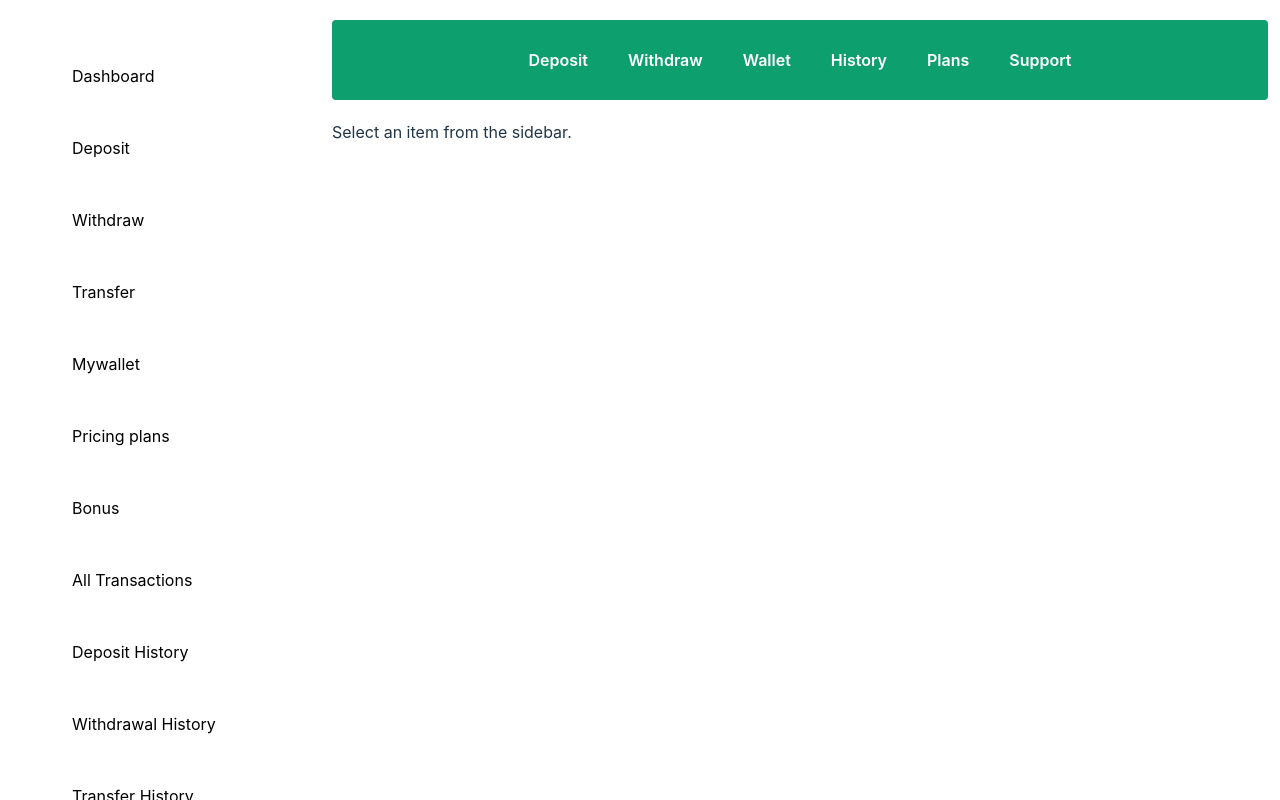
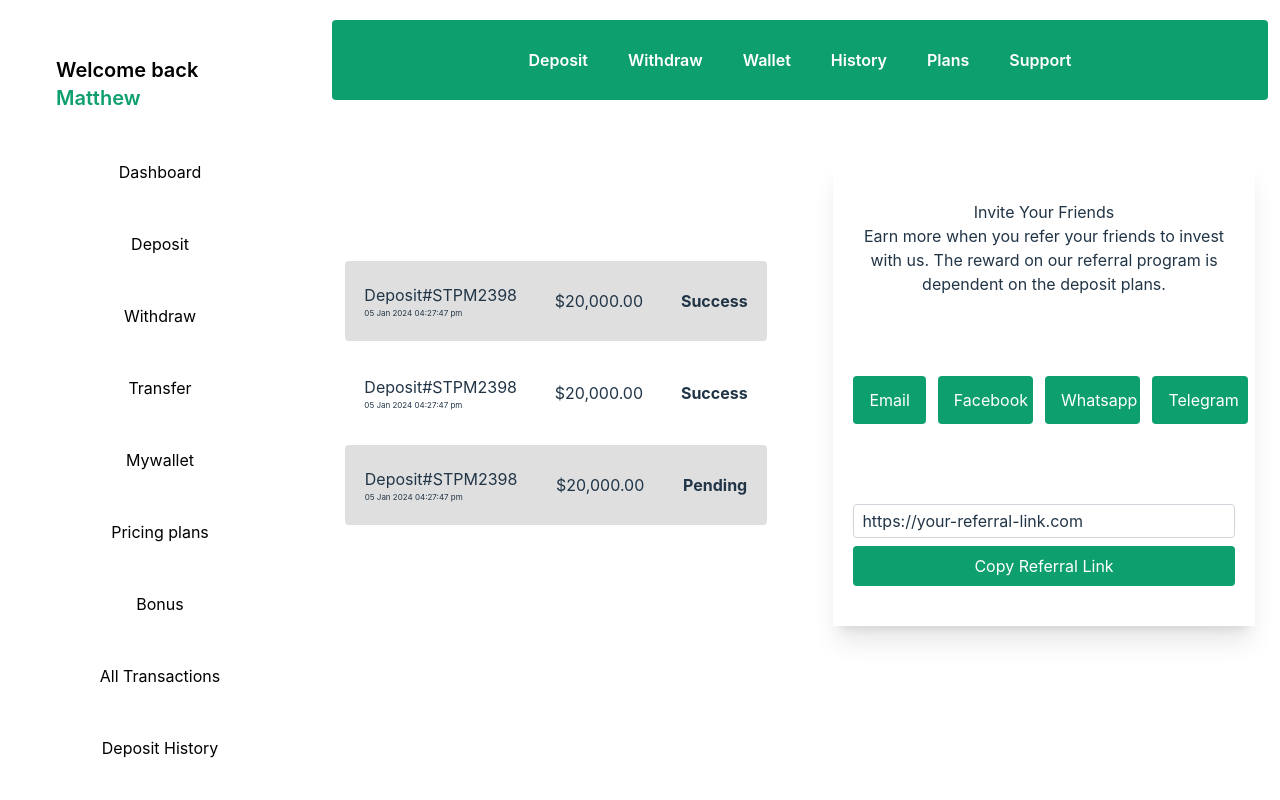
Before and after one commit to MatthewNweke/esports, a React (Vite) app: page /dashboard in a window 1280 px wide. Built offline with nearby package versions, Linux system fonts and the light colour scheme; what tw-elements would draw is missing.

Commit message:
dashboard

```diff
--- /dev/null
+++ b/src/dashboard/Contact.jsx
@@ -0,0 +1,38 @@
+const Contact = () => {
+  return (
+    <div>
+      <div className="min-h-[500px] shadow-xl py-10 w-[90%] mx-auto my-0 p-5">
+        <p className="p-5 border-[#00000020] border mb-5 text-xl">Contact Support</p>
+        <p className="text-green-300 text-xl font-semibold mb-5">Write Us a Message...</p>
+        <form action="" className="flex flex-col gap-10">
+          <div className="flex flex-col gap-3">
+            <label htmlFor="" className="font-semibold">Full Name</label>
+            <input type="text" className="w-[100%] rounded p-3" placeholder="Enter Name *" />
+          </div>
+          <div className="flex flex-col gap-3">
+            <label htmlFor="" className="font-semibold">Email Address</label>
+            <input type="email" className="w-[100%] rounded p-3" placeholder="Enter Email *"/>
+          </div>
+          <div className="flex flex-col gap-3">
+            <label htmlFor="" className="font-semibold">Subject</label>
+            <input type="text" className="w-[100%] rounded p-3" placeholder="Enter Subject *" />
+          </div>
+          <div className="flex flex-col gap-3">
+            <label htmlFor="" className="font-semibold">Message</label>
+            <textarea
+              name=""
+              id=""
+              cols="30"
+              rows="10"
+              className="w-[100%]"
+              placeholder="Message *"
+            ></textarea>
+          </div>
+          <input type="submit"  className=" w-[100%] rounded p-3 bg-green-500 text-white cursor-pointer" value={"Send a Message"} />
+        </form>
+      </div>
+    </div>
+  );
+};
+
+export default Contact;
--- a/src/dashboard/Deposits.jsx
+++ b/src/dashboard/Deposits.jsx
@@ -5,6 +5,7 @@ import PricingPlan from '../components/PricingPlan';
 const Deposits = () => {
   return (
     <div className=" ">
+
       <div className="text-white bg-gradient-to-br rounded h-[8rem] my-0 mx-auto ">
         <p className="px-3 py-5 font-semibold text-[1.2rem] text-black shadow-xl text-center max-xl:py-10">
           Deposit
--- /dev/null
+++ b/src/dashboard/FirstPage.jsx
@@ -0,0 +1,95 @@
+import MyReferral from './MyReferral';
+import { useState } from 'react';
+
+const FirstPage = () => {
+
+        const [referralLink, setReferralLink] = useState('https://your-referral-link.com');
+        const [copied, setCopied] = useState(false);
+
+        const handleCopyLink = () => {
+          navigator.clipboard.writeText(referralLink)
+            .then(() => {
+              setCopied(true);
+              console.log('Referral link copied to clipboard');
+            })
+            .catch((error) => {
+              console.error('Error copying referral link: ', error);
+            });
+        };
+
+  return (
+    <div className="flex justify-around items-center py-10 gap-10 max-xl:flex-col">
+      <div className="w-[45%] max-xl:w-[100%]">
+        <div className="bg-[#00000020] my-3 rounded h-[5rem] py-8 flex justify-around items-center cursor-pointer hover:bg-[#00000010]  ">
+          <div>
+            <p>Deposit#STPM2398</p>{' '}
+            <p className="text-[0.5rem]">05 Jan 2024 04:27:47 pm</p>
+          </div>
+          <p>$20,000.00</p>
+          <p className=" font-bold">Success</p>
+        </div>
+        <div className="rounded h-[5rem] py-8 flex justify-around items-center cursor-pointer hover:bg-[#00000020]  ">
+          <div>
+            <p>Deposit#STPM2398</p>{' '}
+            <p className="text-[0.5rem]">05 Jan 2024 04:27:47 pm</p>
+          </div>
+          <p>$20,000.00</p>
+          <p className=" font-bold">Success</p>
+        </div>
+        <div className="bg-[#00000020] my-3 rounded h-[5rem] py-8 flex justify-around items-center cursor-pointer hover:bg-[#00000010]  ">
+          <div>
+            <p>Deposit#STPM2398</p>{' '}
+            <p className="text-[0.5rem]">05 Jan 2024 04:27:47 pm</p>
+          </div>
+          <p>$20,000.00</p>
+          <p className=" font-bold">Pending</p>
+        </div>
+      </div>
+      <div className="w-[45%] max-xl:w-[100%]">
+        <div className="shadow-xl py-10 px-5">
+          <div className="text-center">
+            <h3>Invite Your Friends</h3>
+            <p>
+              Earn more when you refer your friends to invest with us. The
+              reward on our referral program is dependent on the deposit plans.
+            </p>
+          </div>
+
+          <div className="flex justify-around items-center gap-3 my-20 max-xl:flex-col ">
+            <button className="py-3 px-4 w-[25%] bg-green-500 text-white rounded max-xl:w-[100%]">
+              Email
+            </button>
+            <button className="py-3 px-4 w-[25%] bg-green-500 text-white rounded max-xl:w-[100%]">
+              Facebook
+            </button>
+            <button className="py-3 px-4 w-[25%] bg-green-500 text-white rounded max-xl:w-[100%]">
+              Whatsapp
+            </button>
+            <button className="py-3 px-4 w-[25%] bg-green-500 text-white rounded max-xl:w-[100%]">
+              Telegram
+            </button>
+          </div>
+
+          <div className="mt-4 text-center">
+            <input
+              type="text"
+              value={referralLink}
+              onChange={(e) => setReferralLink(e.target.value)}
+              className="w-full px-2 py-1 border border-gray-300 rounded"
+            />
+            <button
+              onClick={handleCopyLink}
+              className={`mt-2 px-4 py-2 ${
+                copied ? 'bg-green-300' : 'bg-green-500'
+              } text-white rounded cursor-pointer w-[100%]`}
+            >
+              {copied ? 'Copied!' : 'Copy Referral Link'}
+            </button>
+          </div>
+        </div>
+      </div>
+    </div>
+  );
+};
+
+export default FirstPage;
--- a/src/dashboard/MainContent.jsx
+++ b/src/dashboard/MainContent.jsx
@@ -14,10 +14,14 @@ import AllTransfers from './AllTransfers';
 import Profile from './Profile';
 import Header from '../dashboard/Header';
 import MyReferral from './MyReferral';
+import Notification from './Notification';
+import Contact from './Contact';
+import FirstPage from './FirstPage';
+
 
 const MainContent = ({ selectedItem }) => {
   const contentMap = {
-    Dashboard: <p>Welcome to the Dashboard!</p>,
+    Dashboard: <FirstPage/>,
     Deposit: <Deposits />,
     Withdraw: <Withdrawal />,
     Transfer: <Transfer />,
@@ -29,22 +33,19 @@ const MainContent = ({ selectedItem }) => {
     'Withdrawal History': <WithdrawalHistory />,
     'Transfer History': <AllTransfers />,
     'My Profile': <Profile />,
-    'My Referral': <MyReferral/>,
-    Notifications: <p>Adjust your settings here.</p>,
-    'Contact Support': <p>Adjust your settings here.</p>,
-    Logout: <p>Adjust your settings here.</p>,
+    'My Referral': <MyReferral />,
+    Notifications: <Notification />,
+    'Contact Support': <Contact/>,
+    Logout: "",
+    "ooo":<p className='hidden'>iiii</p>
   };
 
   return (
+    <main className=" px-3 overflow-hidden w-[75%] translate-x-[-50%] relative left-[50%] my-0 mx-auto max-lg:w-[100%] max-md:px-1 max-lg:mt-10">
+      <Header />
 
-
-      <main className=" px-3 overflow-hidden w-[75%] translate-x-[-50%] relative left-[50%] my-0 mx-auto max-lg:w-[100%] max-md:px-1 max-lg:mt-10">
-      <Header/>
-
-      {contentMap[selectedItem] || <p>Select an item from the sidebar.</p>}
-
+      {contentMap[selectedItem] || <FirstPage/>}
     </main>
-
   );
 };
 
--- /dev/null
+++ b/src/dashboard/Notification.jsx
@@ -0,0 +1,46 @@
+import PricingPlan from "../components/PricingPlan";
+
+const Notification = () => {
+  return (
+    <div>
+      <div className="min-h-[500px] shadow-xl rounded px-5 py-10">
+        <p className='py-10'>All Notification</p>
+        <div className="border border-[#00000020] hover:text-green-500 border-x-0 p-5 cursor-pointer">
+          <p>Deposit</p>
+          <p>Your deposit was received and will be processed</p>
+          <p className=" text-[0.7rem]">14 jan 2024 04:46:16</p>
+        </div>
+        <div className="border border-[#00000020] hover:text-green-500 border-x-0 p-5 cursor-pointer">
+          <p>Deposit</p>
+          <p>Your deposit was received and will be processed</p>
+          <p className=" text-[0.7rem]">14 jan 2024 04:46:16</p>
+        </div>
+        <div className="border border-[#00000020] hover:text-green-500 border-x-0 p-5 cursor-pointer">
+          <p>Deposit</p>
+          <p>Your deposit was received and will be processed</p>
+          <p className=" text-[0.7rem]">14 jan 2024 04:46:16</p>
+        </div>
+        <div className="border border-[#00000020] hover:text-green-500 border-x-0 p-5 cursor-pointer">
+          <p>Deposit</p>
+          <p>Your deposit was received and will be processed</p>
+          <p className=" text-[0.7rem]">14 jan 2024 04:46:16</p>
+        </div>
+
+        <div className="border border-[#00000020] hover:text-green-500 border-x-0 p-5 cursor-pointer">
+          <p>Deposit</p>
+          <p>Your deposit was received and will be processed</p>
+          <p className=" text-[0.7rem]">14 jan 2024 04:46:16</p>
+        </div>
+        <div className="border border-[#00000020] hover:text-green-500 border-x-0 p-5 cursor-pointer">
+          <p>Deposit</p>
+          <p>Your deposit was received and will be processed</p>
+          <p className=" text-[0.7rem]">14 jan 2024 04:46:16</p>
+        </div>
+      </div>
+
+      <PricingPlan/>
+    </div>
+  );
+};
+
+export default Notification;
--- a/src/dashboard/Sides.jsx
+++ b/src/dashboard/Sides.jsx
@@ -23,7 +23,7 @@ const Sides = ({ onItemSelected }) => {
   ];
 
   return (
-    <div className={`fixed top-0 w-72 max-lg:w-56  ${mobileMenu ? 'z-50' : 'z-50'}`}>
+    <div className={`fixed top-0 w-72 max-lg:w-56  ${mobileMenu ? 'z-50 w-0' : 'z-50'}`}>
       <div className={`bg-green-500 block z-50 max-lg:w-[100vw] inset-0 py-2 lg:hidden ${mobileMenu ? 'z-50' : ''}`}>
         <button
           onClick={() => setMobileMenu(!mobileMenu)}
@@ -37,13 +37,14 @@ const Sides = ({ onItemSelected }) => {
           mobileMenu
             ? 'translate-x-0 shadow-xl'
             : '-translate-x-full max-lg:overflow-y-hidden shadow-none '
-        } font-semibold overflow-hidden text-black overflow-y-auto h-screen fixed w-full my-4 ml-4 rounded-tr-none rounded-br-none rounded-xl duration-300 transition-transform bg-white lg:translate-x-0 lg:static max-xl:w-[15rem] `}
+        } font-semibold overflow-hidden text-black overflow-y-auto pb-20 h-screen fixed w-full my-4 ml-4 rounded-tr-none rounded-br-none rounded-xl duration-300 transition-transform bg-white lg:translate-x-0 lg:static max-xl:w-[15rem] `}
       >
+        <p className='p-10 font-semibold text-xl '>Welcome back <br /> <span className='text-green-500'>Matthew</span></p>
         <nav>
-          <ul className="p-4 sm:p-10 w-full sm:w-72 flex flex-col justify-center gap-8">
+          <ul className=" flex  w-full  items-center flex-col justify-center gap-8">
             {sidebarItems.map((item, index) => (
               <li
-                className="font-normal transition-colors hover:bg-gray-900 cursor-pointer px-4 py-2 hover:text-white"
+                className="font-normal w-full text-center transition-colors hover:bg-green-500 cursor-pointer  py-2 hover:text-white"
                 key={index}
                 onClick={() => {
                   onItemSelected(item);
```
Also changed, not shown: src/dashboard/SignIn.jsx (+16 -6 lines), src/pages/Register.jsx (line endings or trailing spaces).
